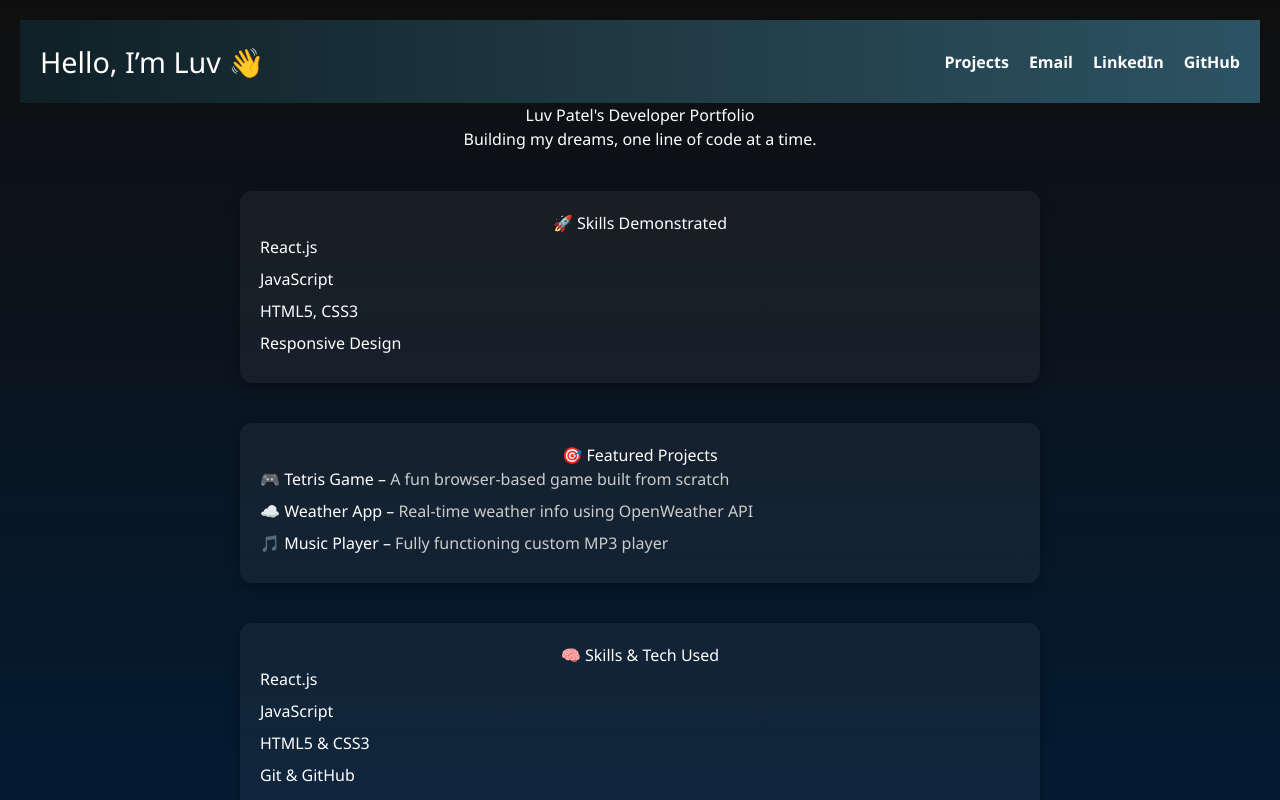
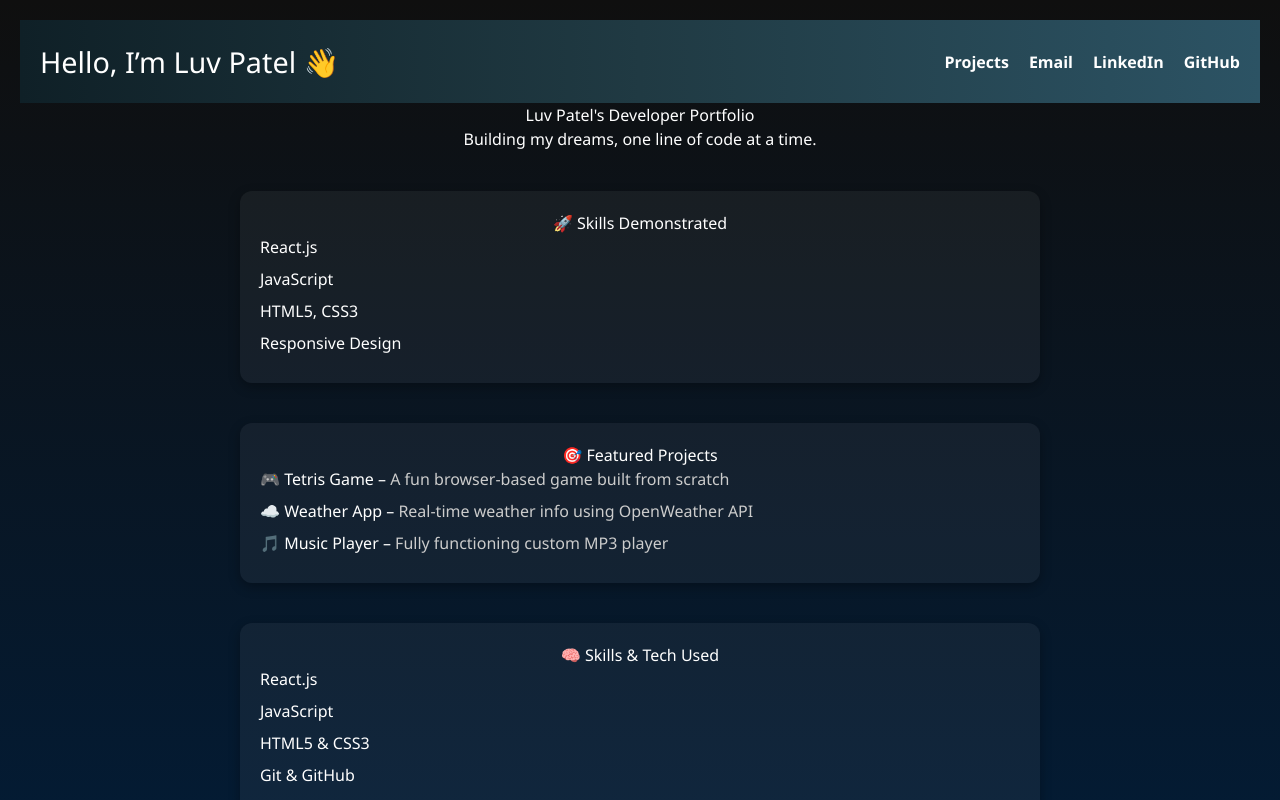
Before and after one commit to luvpatel016/my-portfolio, a React (Create React App) app: page / in a window 1280 px wide. Shown: the top 800 px of the page. Built offline with nearby package versions, Linux system fonts and the light colour scheme.

Commit message:
updated projects

```diff
--- a/src/AnimatedNavbar.jsx
+++ b/src/AnimatedNavbar.jsx
@@ -4,11 +4,11 @@ import './AnimatedNavbar.css';
 const AnimatedNavbar = () => {
   return (
     <div className="navbar">
-      <h1>Hello, I’m Luv  👋</h1>
+      <h1>Hello, I’m Luv Patel 👋</h1>
       <div className="nav-links">
         <a href="#projects">Projects</a>
         <a href="mailto:1501lpatel@gmail.com">Email</a>
-        <a href="https://linkedin.com/in/luv-patel-395267299" target="_blank" rel="noopener noreferrer">LinkedIn</a>
+        <a href="https://www.linkedin.com/in/luv-patel-395267299/" target="_blank" rel="noopener noreferrer">LinkedIn</a>
         <a href="https://github.com/luvpatel016" target="_blank" rel="noopener noreferrer">GitHub</a>
       </div>
     </div>
```
